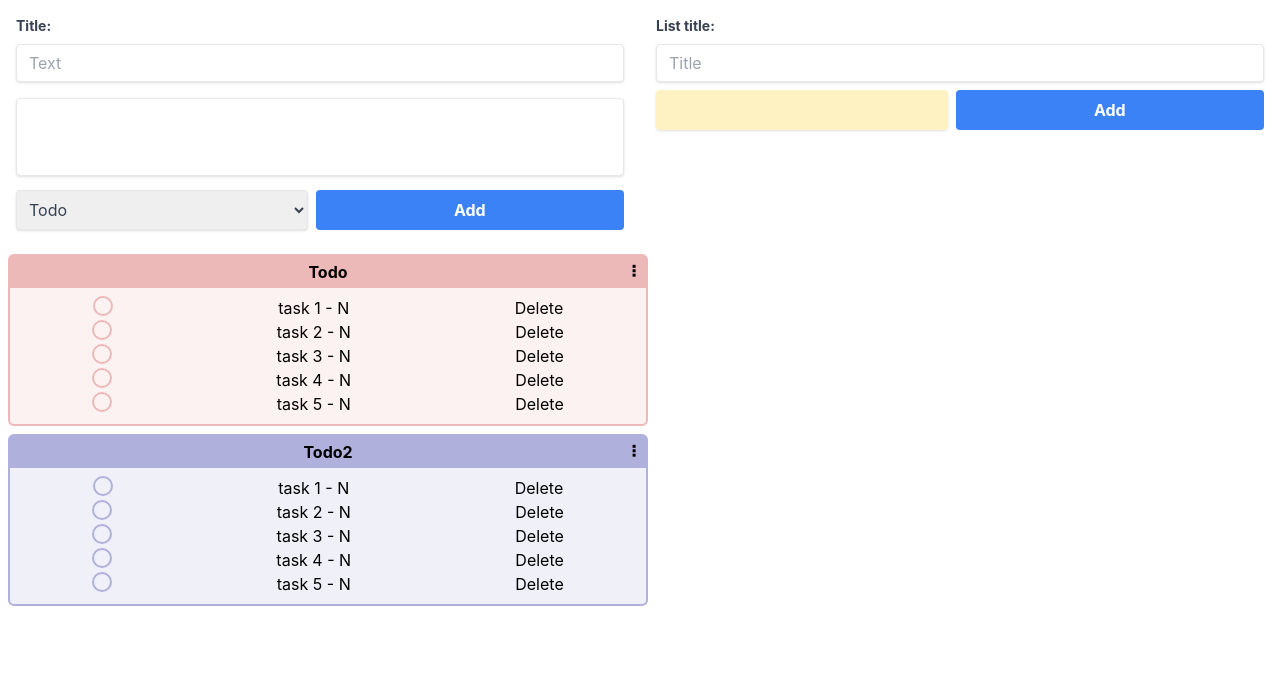
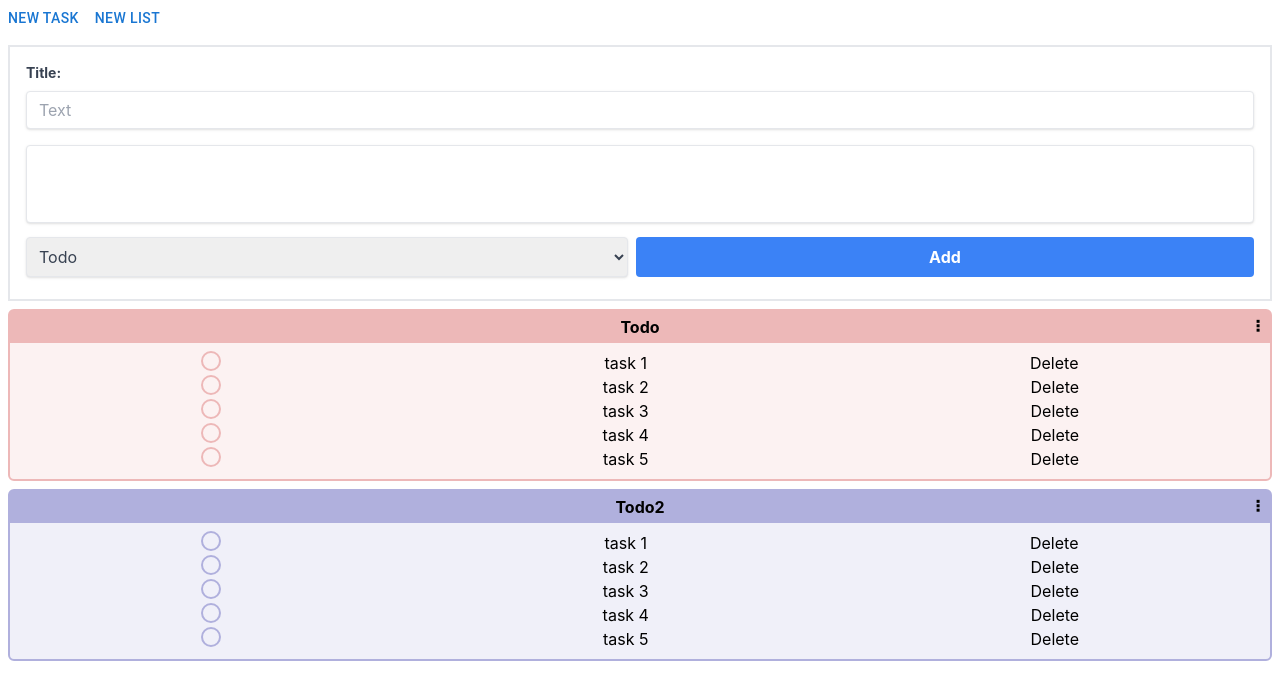
Before and after one commit to yuriinagorniak/task-manager, a React (Create React App) app: page / in a window 1280 px wide. Shown: the top 700 px of the page. Built offline with nearby package versions, Linux system fonts and the light colour scheme.

Commit message:
Added buttons to switch between forms for a new list/task

```diff
--- a/src/App.tsx
+++ b/src/App.tsx
@@ -5,8 +5,11 @@ import TaskList from "./components/TaskList";
 import { useState } from "react";
 import { Task } from "./models/task.model";
 import { List } from "./models/list.model";
+import { Button } from "@mui/material";
 
 function App() {
+    const [newTaskFormDisplayed, setNewTaskFormDisplayed] = useState<boolean>(true);
+
     const [tasks, setTasks] = useState<Task[]>([
         {
             id: "task-example-1",
@@ -132,9 +135,18 @@ function App() {
     return (
         <div className="App">
             <div className="w-full">
-                <div className="flex w-full">
-                    <NewTaskForm lists={lists} addNewTask={addNewTask} />
-                    <NewListForm addNewList={addNewList} />
+                <div>
+                    <div className="flex">
+                        <Button onClick={() => setNewTaskFormDisplayed(true)}>New task</Button>
+                        <Button onClick={() => setNewTaskFormDisplayed(false)}>New list</Button>
+                    </div>
+                    <div className="flex h-64 border-2 m-2">
+                        {newTaskFormDisplayed ? (
+                            <NewTaskForm lists={lists} addNewTask={addNewTask} />
+                        ) : (
+                            <NewListForm addNewList={addNewList} />
+                        )}
+                    </div>
                 </div>
                 {lists.map((list) => (
                     <TaskList
--- a/src/components/NewTaskForm.tsx
+++ b/src/components/NewTaskForm.tsx
@@ -60,7 +60,9 @@ const NewTaskForm = ({ addNewTask, lists }: NewTaskFormProps): JSX.Element => {
                     <div className="flex w-full h-10">
                         {lists.length >= 1 ? (
                             lists.length === 1 ? (
-                                <span>{lists[0].title}</span>
+                                <div className="w-full h-full flex items-center justify-center">
+                                    <span >{lists[0].title}</span>
+                                </div>
                             ) : (
                                 <select
                                     {...register("listId")}
--- a/src/components/TaskList.tsx
+++ b/src/components/TaskList.tsx
@@ -97,7 +97,7 @@ const TaskList = ({
 
     return (
         <div
-            className={`m-2 border-2 w-[50%] text-center rounded-md`}
+            className={`m-2 border-2 text-center rounded-md`}
             style={{ borderColor: listData.color, backgroundColor: listData.color + "30" }}
         >
             <div
@@ -213,7 +213,7 @@ const TaskList = ({
                             completed={task.completed}
                         />
                         <h3>
-                            {task.title} - {task.completed ? "Y" : "N"}
+                            {task.title}
                         </h3>
                         {task.description && <span>{task.description}</span>}
                         <button onClick={deleteTask.bind(null, task.id)}>Delete</button>
@@ -239,7 +239,7 @@ const TaskList = ({
                                     completed={task.completed}
                                 />
                                 <h3>
-                                    {task.title} - {task.completed ? "Y" : "N"}
+                                    {task.title}
                                 </h3>
                                 {task.description && <span>{task.description}</span>}
                                 <button onClick={deleteTask.bind(null, task.id)}>Delete</button>
--- a/src/shared/ui/TickButton.tsx
+++ b/src/shared/ui/TickButton.tsx
@@ -12,6 +12,7 @@ export const TickButton = ({ onClick, color, completed }: TickButtonProps) => {
                 !completed && "border-2 rounded-full"
             }`}
             onClick={onClick}
+            title={`Mark as ${completed ? "uncompleted" : "completed"}`}
         >
             <svg
                 className={`w-full h-full ${!completed && "invisible group-hover/button:visible"}`}
```
